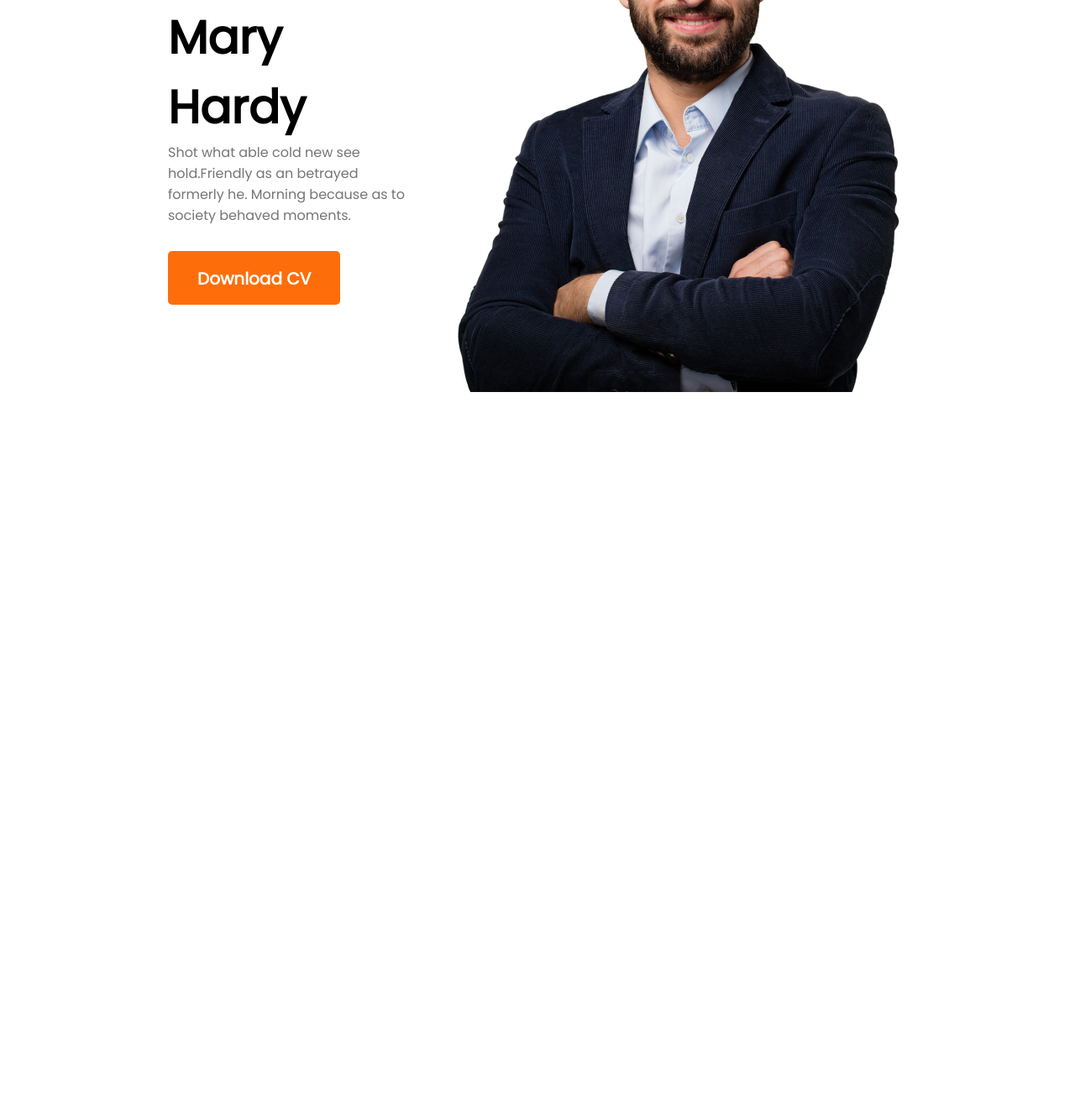
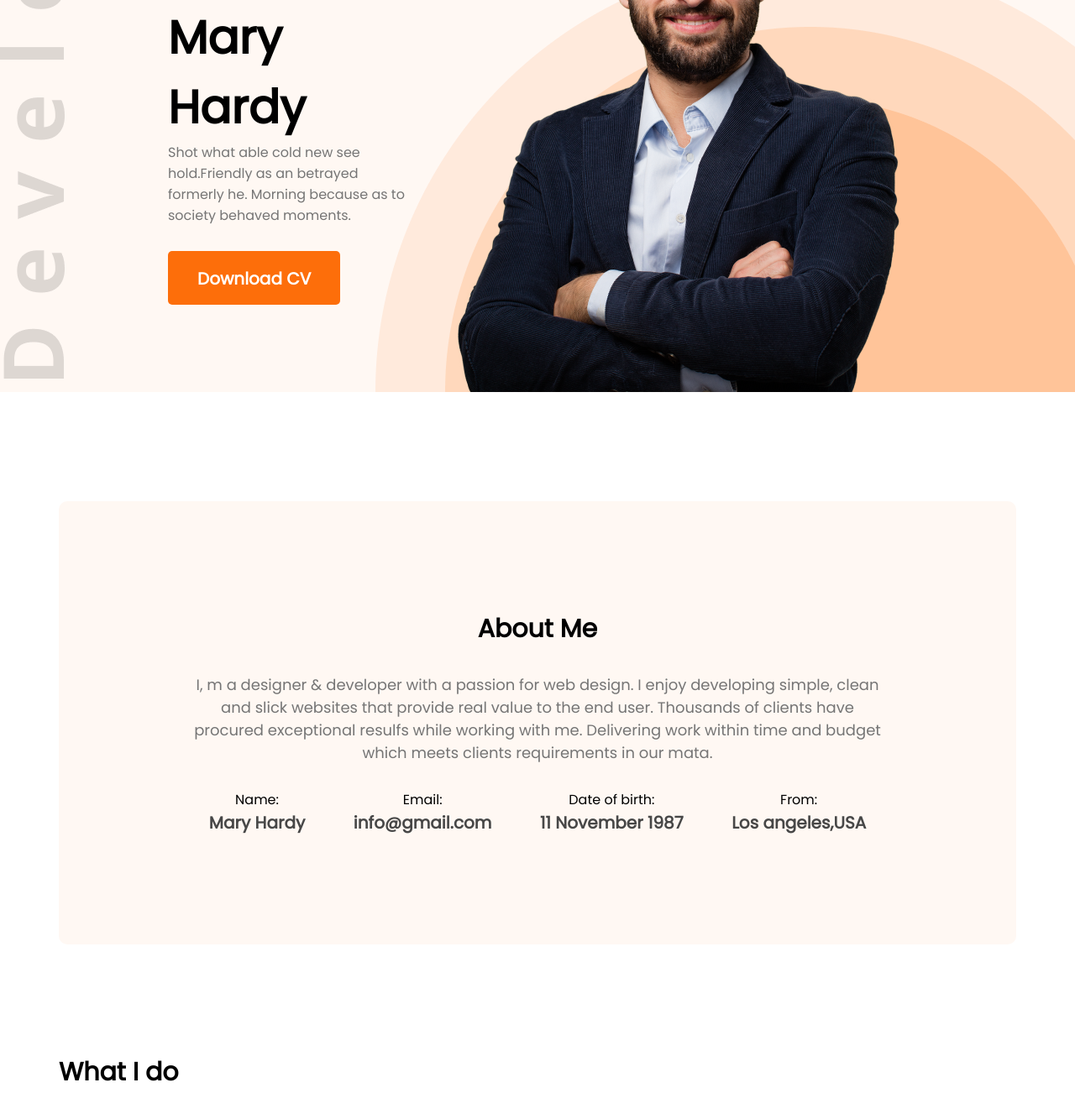
Before and after one commit to hasan-3/developer-portfolio, a plain HTML site: page index.html in a window 1280 px wide. Shown: the part 377-1704 px from the top of the page at 84% size. Before the commit the page ends 844 px from the top, so only its background shows below. Drawn offline with Linux system fonts and the light colour scheme.

Commit message:
header and main added

```diff
--- a/index.html
+++ b/index.html
@@ -11,7 +11,7 @@
     <link rel="preconnect" href="https://fonts.gstatic.com" crossorigin>
     <link href="https://fonts.googleapis.com/css2?family=Poppins&display=swap" rel="stylesheet">
 </head>
-<header>
+<header class="header">
     <nav>
         <h2 class="nav-title">Ma<span class="text-primary">r</span>y</h2>
         <ul>
@@ -32,6 +32,39 @@
     </div>
 
 </header>
+<main>
+    <section class="about">
+        <h3 class="section-title">About Me</h3>
+        <p class="section-description">I, m a designer & developer with a passion for web design. I enjoy developing
+            simple, clean and slick websites that provide real value to the end user. Thousands of clients have procured
+            exceptional resulfs while working with me. Delivering work within time and budget which meets clients
+            requirements in our mata.</p>
+        <div class="about-info-container">
+            <!-- div.about-info>p.info-title+p.info-description -->
+            <div class="about-info">
+                <p class="info-title">Name:</p>
+                <p class="info-description">Mary Hardy</p>
+            </div>
+            <div class="about-info">
+                <p class="info-title">Email:</p>
+                <p class="info-description">info@gmail.com</p>
+            </div>
+            <div class="about-info">
+                <p class="info-title">Date of birth:</p>
+                <p class="info-description">11 November 1987</p>
+            </div>
+            <div class="about-info">
+                <p class="info-title">From:</p>
+                <p class="info-description">Los angeles,USA</p>
+            </div>
+        </div>
+    </section>
+    <!-- what i do section -->
+    <section class="what-i-do">
+        <h3 class="section-title">What I do</h3>
+        <!-- .skills-container>.skill*4>img+p.skill-title+p.skill-description>lorem15 -->
+    </section>
+</main>
 
 <body>
 
--- a/nstyle/port.css
+++ b/nstyle/port.css
@@ -4,6 +4,13 @@
 }
 
 /* Header and Navigation style */
+.header {
+    background: #FFF8F3;
+    background-image: url("../images/header_bg.png"), url("../images/developer.png");
+    background-repeat: no-repeat;
+    background-position: bottom right, left;
+}
+
 .nav-title {
     font-weight: 800;
     font-size: 45px;
@@ -64,3 +71,53 @@ nav li {
     font-size: 16px;
     margin-bottom: 30px;
 }
+
+/* main section */
+main {
+    max-width: 1140px;
+    margin: 0 auto;
+}
+
+/* about section style */
+.about {
+    text-align: center;
+    margin-top: 130px;
+    background: #FFF8F3;
+    border-radius: 10px;
+    padding: 130px 150px;
+}
+
+.section-title {
+
+    margin-bottom: 30px;
+    font-size: 30px;
+    font-weight: 700;
+}
+
+.section-description {
+    color: #757575;
+    font-size: 18px;
+    margin-bottom: 30px;
+}
+
+.about-info-container {
+    display: flex;
+    justify-content: space-around;
+}
+
+.about.info-title {
+    font-size: 20px;
+    color: #757575;
+
+}
+
+.info-description {
+    font-weight: 700;
+    font-size: 20px;
+    color: #474747;
+}
+
+/* what I do styles */
+.what-i-do {
+    margin-top: 130px;
+}
```
